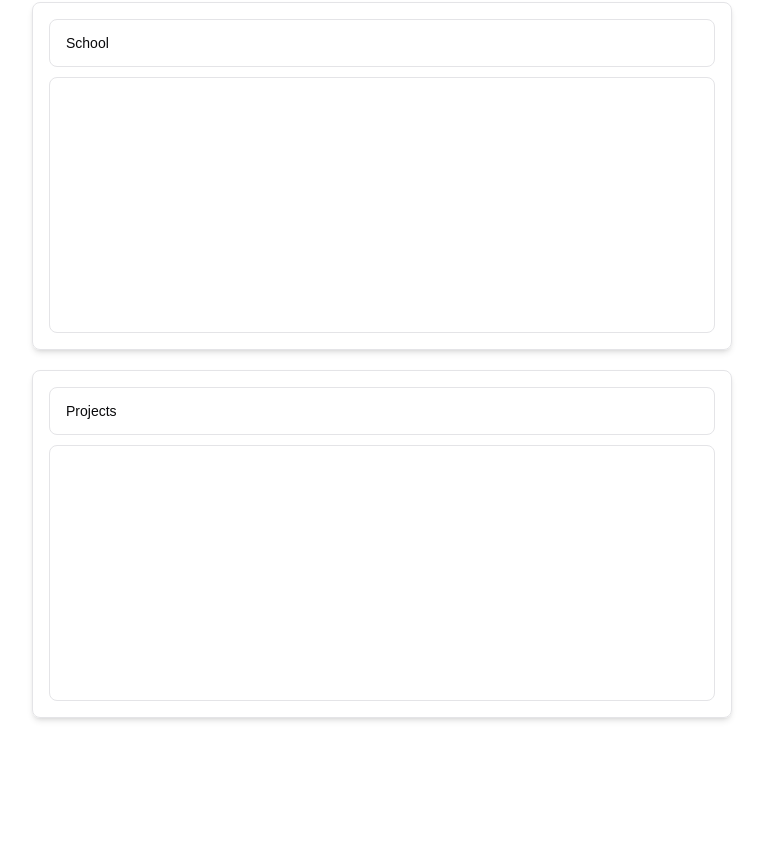
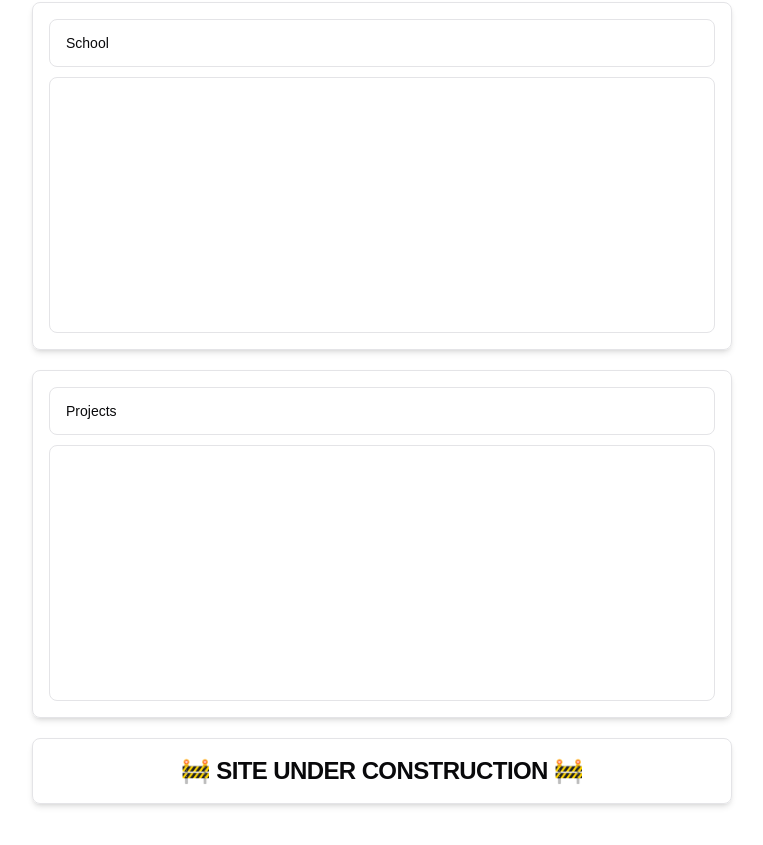
Before and after one commit to misaid/personal-websitev2, a Next.js app: page / in a window 1280 px wide. Shown: the part 679-1524 px from the top of the page, without its empty margins (258-1021 px from the left). Built offline with nearby package versions, Linux system fonts and the light colour scheme.

Commit message:
feat: added under construction disclaimer

```diff
--- a/app/page.tsx
+++ b/app/page.tsx
@@ -17,9 +17,9 @@ import Languages from "../components/Languages";
 // keep space of 5 rem between items
 export default function Home(): JSX.Element {
   return (
-    <div className="max-w-[740px] mx-auto mt-5 mb-[1000px] justify-center">
+    <div className="max-w-[740px] mx-auto mt-5 justify-center">
       <Navbar />
-      <div className=" flex flex-col space-y-5 mx-5 mt-24  items-center justify-center ">
+      <div className=" flex flex-col space-y-5 mx-5 mt-24 items-center justify-center ">
         {/* User Profile */}
         <div className="items-center flex space-x-2 w-full p-4 shadow-md rounded-lg border">
           <div className="flex ">
@@ -97,6 +97,12 @@ export default function Home(): JSX.Element {
           <div className="w-full p-4 h-64 rounded-lg border"></div>
         </div>
       </div>
+      {/* Footer */}
+      <div className="w-full max-w-[700px] mx-5 p-4 space-y-2.5 shadow-md rounded-lg border mt-5 mb-[300px] flex justify-center">
+        <h3 className="scroll-m-20 text-2xl font-semibold tracking-tight ">
+          🚧 SITE UNDER CONSTRUCTION 🚧
+        </h3>
+      </div>
     </div>
   );
 }
```
